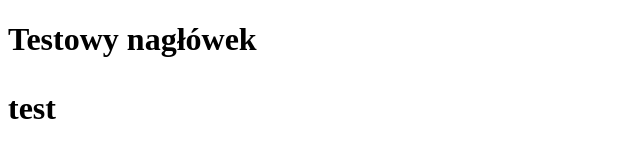
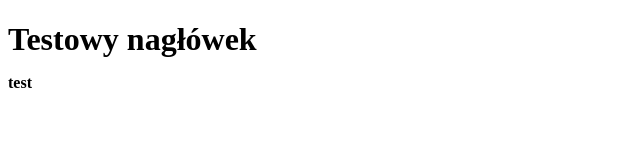
Before and after one commit to ewaolczak/nauka-gita-2, a website: page index.html in a window 1280 px wide. Shown: the full height of the page, 0-640 px from the left. Drawn offline with Linux system fonts and the light colour scheme.

Commit message:
Save old changes

```diff
--- /dev/null
+++ b/css/style.css
@@ -0,0 +1,3 @@
+p {
+    font-size: 16px;
+}
--- a/index.html
+++ b/index.html
@@ -4,6 +4,7 @@
 		<meta charset="UTF-8" />
 		<meta http-equiv="X-UA-Compatible" content="IE=edge" />
 		<meta name="viewport" content="width=device-width, initial-scale=1.0" />
+		<link rel="stylesheet" href="css/style.css">
 		<title>Nauka gita 2</title>
 	</head>
 	<body>
```
Also changed, not shown: package.json (added, +23 -0 lines), 2 other files.
